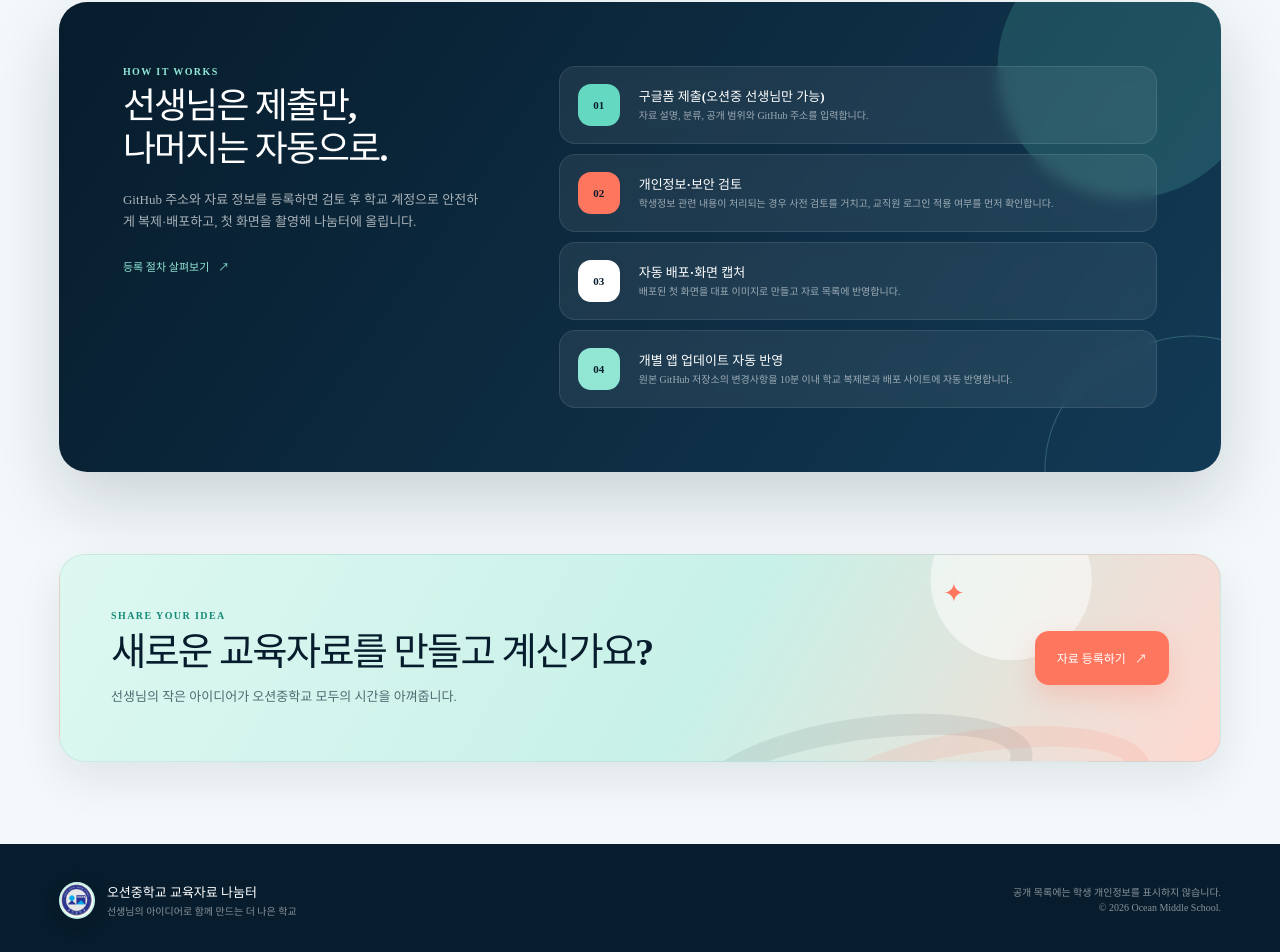
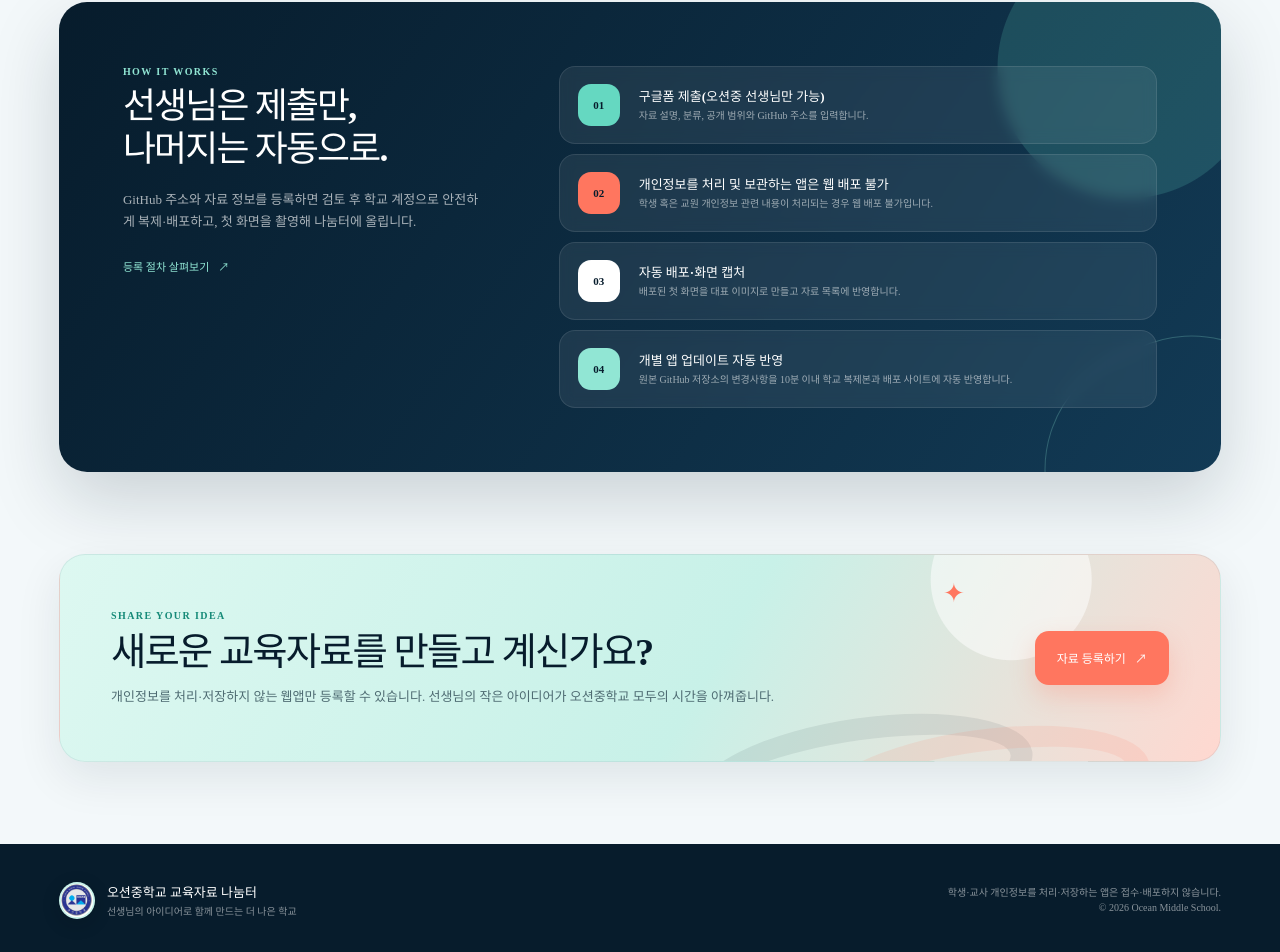
Before and after one commit to vibeoschool/education-sharing-portal, a Next.js app: page / in a window 1280 px wide. Shown: the part 1416-2368 px from the top of the page. Built offline with nearby package versions, Linux system fonts and the light colour scheme; no server answers.

Commit message:
feat: state personal-data app policy

```diff
--- a/app/page.tsx
+++ b/app/page.tsx
@@ -585,10 +585,10 @@ export default function Home() {
           <li>
             <span>02</span>
             <div>
-              <strong>개인정보·보안 검토</strong>
+              <strong>개인정보를 처리 및 보관하는 앱은 웹 배포 불가</strong>
               <p>
-                학생정보 관련 내용이 처리되는 경우 사전 검토를 거치고, 교직원
-                로그인 적용 여부를 먼저 확인합니다.
+                학생 혹은 교원 개인정보 관련 내용이 처리되는 경우 웹 배포
+                불가입니다.
               </p>
             </div>
           </li>
@@ -621,7 +621,10 @@ export default function Home() {
         <div>
           <p className="section-kicker">SHARE YOUR IDEA</p>
           <h2>새로운 교육자료를 만들고 계신가요?</h2>
-          <p>선생님의 작은 아이디어가 오션중학교 모두의 시간을 아껴줍니다.</p>
+          <p>
+            개인정보를 처리·저장하지 않는 웹앱만 등록할 수 있습니다. 선생님의
+            작은 아이디어가 오션중학교 모두의 시간을 아껴줍니다.
+          </p>
         </div>
         <a
           href="https://docs.google.com/forms/d/e/1FAIpQLSeE01BtZ9vZcxxItjoNduSKKcv6evGpsmhUyGUeREriXu1hhw/viewform"
@@ -649,7 +652,7 @@ export default function Home() {
           </p>
         </div>
         <p className="footer-note">
-          공개 목록에는 학생 개인정보를 표시하지 않습니다.
+          학생·교사 개인정보를 처리·저장하는 앱은 접수·배포하지 않습니다.
           <br />© 2026 Ocean Middle School.
         </p>
       </footer>
```
Also changed, not shown: 1 other file (tests, documents, lock files or other folders).
